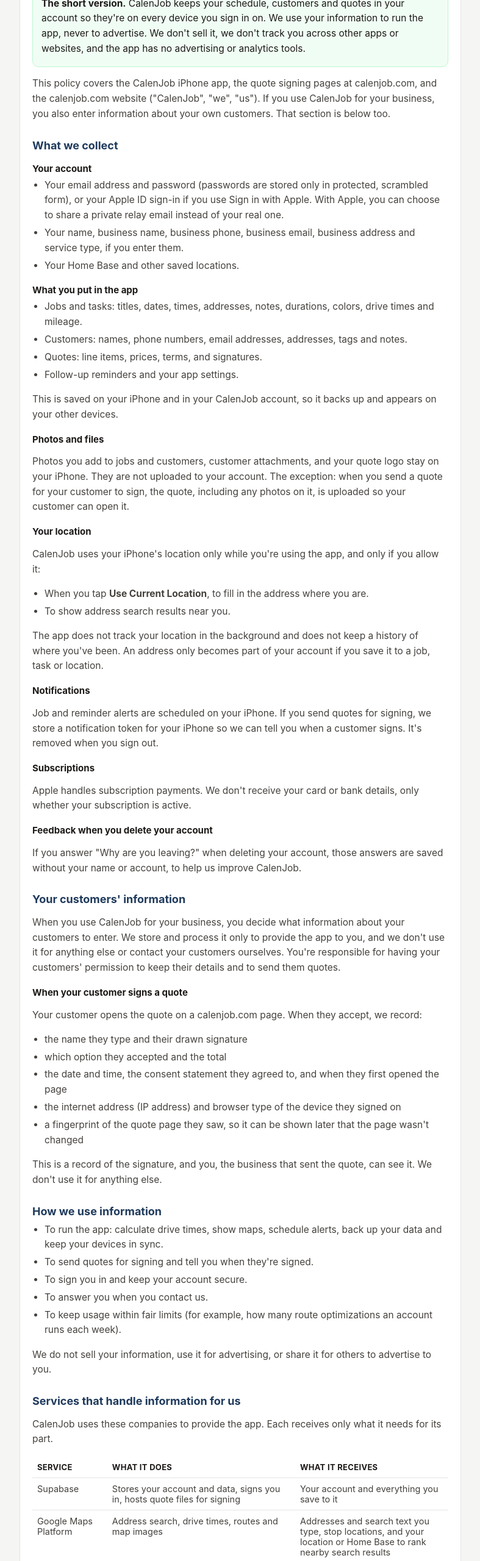
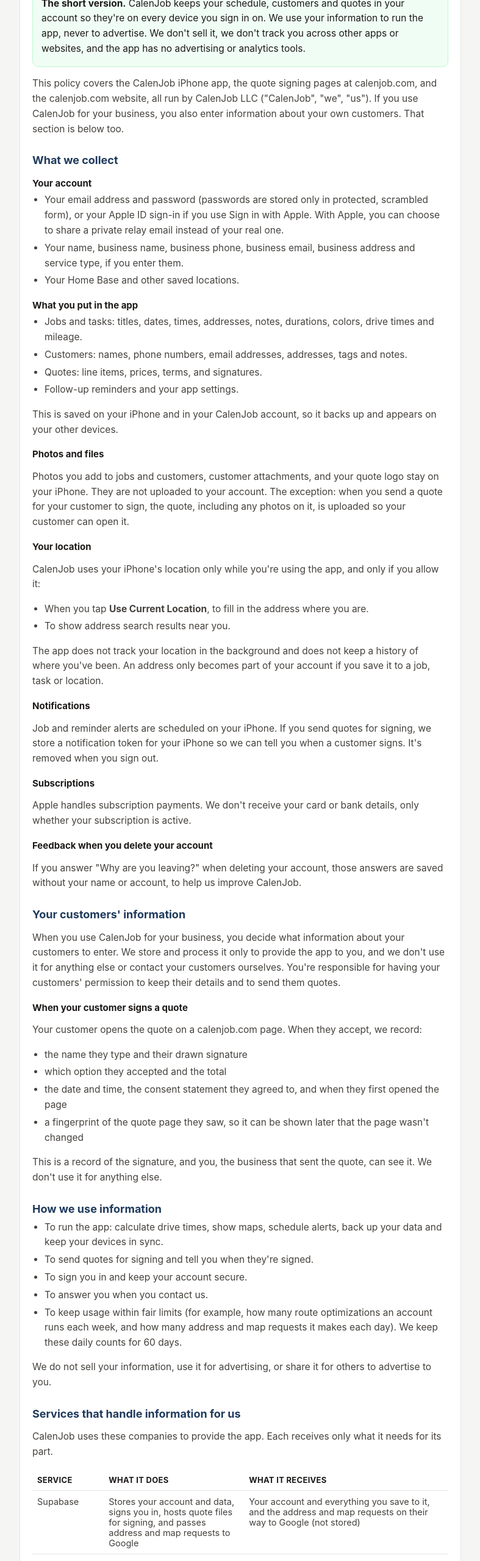
Before and after one commit to CleverandConfused/Calenjob.io, a plain HTML site: page privacy/index.html in a window 1280 px wide. Shown: the part 180-2740 px from the top of the page at 61% size, without its empty margins (246-1033 px from the left). Drawn offline with Linux system fonts and the light colour scheme.

Commit message:
Add files via upload

```diff
--- a/privacy/index.html
+++ b/privacy/index.html
@@ -34,13 +34,13 @@
 <div class="card">
 <a class="brand" href="/">CalenJob</a>
 <h1>Privacy Policy</h1>
-<p class="updated">Last updated November 16, 2026</p>
+<p class="updated">Last updated November 17, 2026</p>
 
 <div class="summary">
 <p><b>The short version.</b> CalenJob keeps your schedule, customers and quotes in your account so they're on every device you sign in on. We use your information to run the app, never to advertise. We don't sell it, we don't track you across other apps or websites, and the app has no advertising or analytics tools.</p>
 </div>
 
-<p>This policy covers the CalenJob iPhone app, the quote signing pages at calenjob.com, and the calenjob.com website ("CalenJob", "we", "us"). If you use CalenJob for your business, you also enter information about your own customers. That section is below too.</p>
+<p>This policy covers the CalenJob iPhone app, the quote signing pages at calenjob.com, and the calenjob.com website, all run by CalenJob LLC ("CalenJob", "we", "us"). If you use CalenJob for your business, you also enter information about your own customers. That section is below too.</p>
 
 <h2>What we collect</h2>
 
@@ -89,7 +89,6 @@
 <li>the name they type and their drawn signature</li>
 <li>which option they accepted and the total</li>
 <li>the date and time, the consent statement they agreed to, and when they first opened the page</li>
-<li>the internet address (IP address) and browser type of the device they signed on</li>
 <li>a fingerprint of the quote page they saw, so it can be shown later that the page wasn't changed</li>
 </ul>
 <p>This is a record of the signature, and you, the business that sent the quote, can see it. We don't use it for anything else.</p>
@@ -100,7 +99,7 @@
 <li>To send quotes for signing and tell you when they're signed.</li>
 <li>To sign you in and keep your account secure.</li>
 <li>To answer you when you contact us.</li>
-<li>To keep usage within fair limits (for example, how many route optimizations an account runs each week).</li>
+<li>To keep usage within fair limits (for example, how many route optimizations an account runs each week, and how many address and map requests it makes each day). We keep these daily counts for 60 days.</li>
 </ul>
 <p>We do not sell your information, use it for advertising, or share it for others to advertise to you.</p>
 
@@ -109,8 +108,8 @@
 <table>
 <thead><tr><th>Service</th><th>What it does</th><th>What it receives</th></tr></thead>
 <tbody>
-<tr><td>Supabase</td><td>Stores your account and data, signs you in, hosts quote files for signing</td><td>Your account and everything you save to it</td></tr>
-<tr><td>Google Maps Platform</td><td>Address search, drive times, routes and map images</td><td>Addresses and search text you type, stop locations, and your location or Home Base to rank nearby search results</td></tr>
+<tr><td>Supabase</td><td>Stores your account and data, signs you in, hosts quote files for signing, and passes address and map requests to Google</td><td>Your account and everything you save to it, and the address and map requests on their way to Google (not stored)</td></tr>
+<tr><td>Google Maps Platform</td><td>Address search, drive times, routes and map images</td><td>Addresses and search text you type, stop locations, and your location or Home Base to rank nearby search results. Requests pass through our server, so Google doesn't see your iPhone's internet address, except for map images, which download straight from Google.</td></tr>
 <tr><td>Apple</td><td>Sign in with Apple, the map on the Map screen, push notification delivery, subscription payments, and finding addresses and time zones for locations</td><td>Your Apple sign-in, the map area being shown, notification content, purchase details, and locations being looked up</td></tr>
 <tr><td>Expo</td><td>Delivers the "Quote signed" notification to your iPhone</td><td>Your notification token and the notification text (customer name and quote number)</td></tr>
 <tr><td>Open-Meteo</td><td>Weather on your Dashboard</td><td>Your Home Base map location only, with no name or account</td></tr>
@@ -151,7 +150,7 @@
 <h2>Contact</h2>
 <p>Questions or requests: <a href="mailto:support@calenjob.com">support@calenjob.com</a></p>
 </div>
-<footer>CalenJob</footer>
+<footer>&copy; CalenJob LLC</footer>
 </main>
 </body>
 </html>
```
